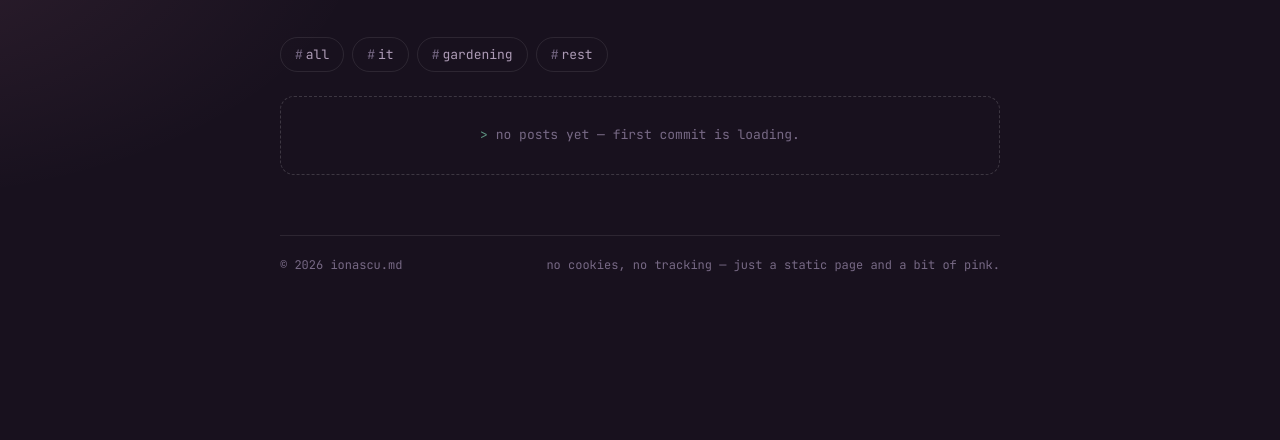
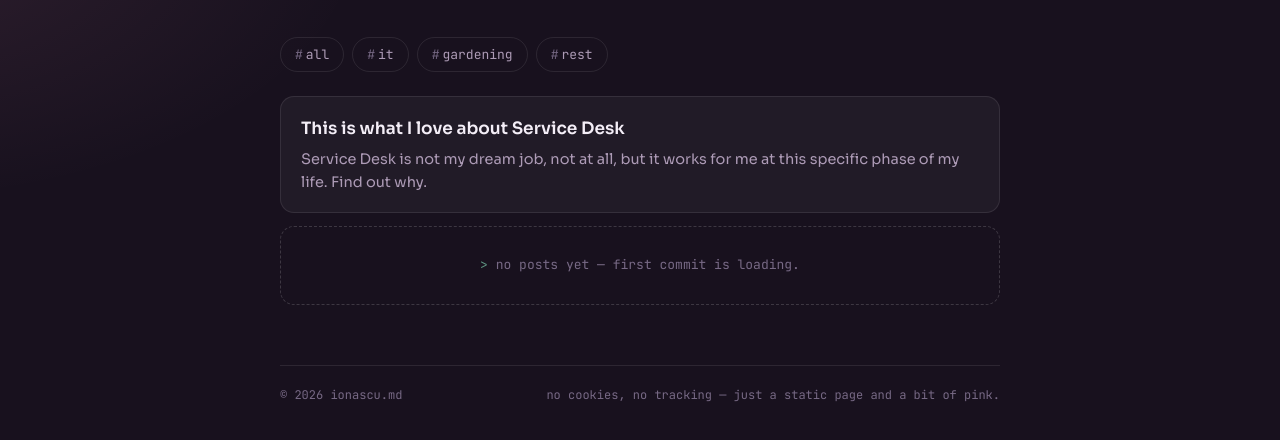
Before and after one commit to constCatalina/ionascu.md, a plain HTML site: page blog.html in a window 1280 px wide. Shown: the part 312-752 px from the top of the page. Drawn offline with Linux system fonts and the light colour scheme.

Commit message:
Update blog.html

```diff
--- a/blog.html
+++ b/blog.html
@@ -44,9 +44,15 @@
     <button class="tab" type="button" data-cat="rest" role="tab" aria-selected="false" data-i18n="tab_rest">rest</button>
   </div>
 
-  <div class="posts">
-    <p class="empty" id="empty-state"><span>&gt;</span> no posts yet — first commit is loading.</p>
-  </div>
+<div class="posts">
+  <article class="post" data-cat="it">
+    <h3 data-i18n="post1_title">This is what I love about Service Desk</h3>
+    <p class="post-excerpt" data-i18n="post1_excerpt">Service Desk is not my dream job, not at all, but it works for me at this specific phase of my life. Find out why.</p>
+    <div class="post-body" data-i18n-html="post1_body"></div>
+  </article>
+
+  <p class="empty" id="empty-state"><span>&gt;</span> no posts yet — first commit is loading.</p>
+</div>
 
   <footer>
     <span data-i18n="footer_left">© 2026 ionascu.md</span>
```
